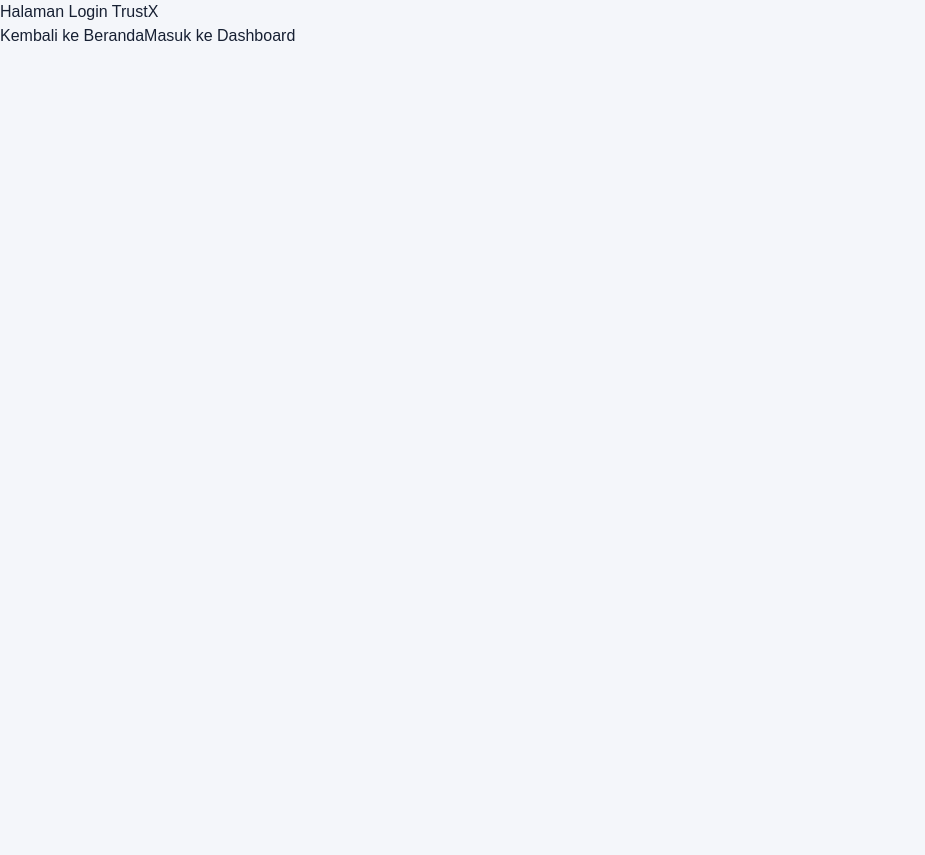
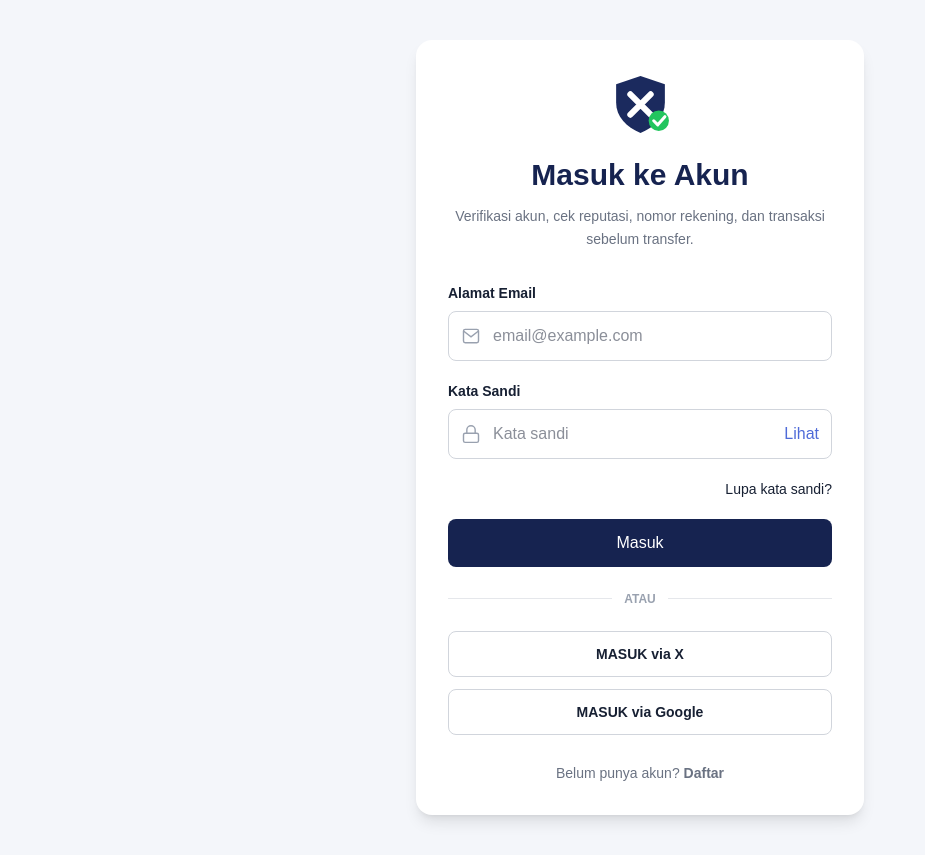
Before and after one commit to revalisa/trust_x, a Next.js app: page /login in a window 1280 px wide. Shown: the whole page, without its empty margins (0-925 px from the left). Before the commit the page ends 800 px from the top, so only its background shows below. Built offline with nearby package versions, Linux system fonts and the light colour scheme.

Commit message:
memperbarui halaman login

```diff
--- a/app/login/page.tsx
+++ b/app/login/page.tsx
@@ -1,21 +1,183 @@
+
 "use client";
 
-import { useRouter } from "next/navigation";
+import { useState, type FormEvent } from "react";
+import Image from "next/image";
+import Link from "next/link";
 
 export default function LoginPage() {
-  const router = useRouter();
+  const [showPassword, setShowPassword] = useState(false);
+  const [message, setMessage] = useState("");
+
+  function handleSubmit(event: FormEvent<HTMLFormElement>) {
+    event.preventDefault();
+
+    setMessage("Form login belum terhubung ke backend.");
+  }
 
   return (
-    <main>
-      <h1>Halaman Login TrustX</h1>
+    <main className="auth-main min-h-screen flex items-center justify-center bg-[#f4f6fa] px-4 py-10">
+      <div className="auth-card w-full max-w-md rounded-2xl bg-white p-8 shadow-lg">
 
-      <button onClick={() => router.push("/")}>
-        Kembali ke Beranda
-      </button>
+        <div className="auth-symbol mb-5 flex justify-center">
+          <Image
+            src="/assets/images/logo-trustx.svg"
+            alt="Logo TrustX"
+            width={65}
+            height={65}
+            priority
+          />
+        </div>
 
-      <button onClick={() => router.push("/dashboard")}>
-        Masuk ke Dashboard
-      </button>
+        <h1 className="text-center text-3xl font-bold text-[#162350]">
+          Masuk ke Akun
+        </h1>
+
+        <p className="section-intro mt-3 text-center text-sm leading-relaxed text-gray-500">
+          Verifikasi akun, cek reputasi, nomor rekening, dan transaksi
+          sebelum transfer.
+        </p>
+
+        <form
+          id="loginForm"
+          className="form-stack mt-8 space-y-5"
+          noValidate
+          onSubmit={handleSubmit}
+        >
+          <div className="field">
+            <label
+              htmlFor="loginEmail"
+              className="mb-2 block text-sm font-semibold text-[#172033]"
+            >
+              Alamat Email
+            </label>
+
+            <div className="auth-field flex items-center gap-3 rounded-lg border border-gray-300 px-3">
+              <svg
+                viewBox="0 0 24 24"
+                className="h-5 w-5 shrink-0 fill-none stroke-gray-400"
+                strokeWidth="1.7"
+                aria-hidden="true"
+              >
+                <rect x="3" y="4" width="18" height="16" rx="2" />
+                <path d="m3 6 9 7 9-7" />
+              </svg>
+
+              <input
+                type="email"
+                id="loginEmail"
+                name="email"
+                autoComplete="email"
+                required
+                placeholder="email@example.com"
+                className="w-full bg-transparent py-3 text-sm outline-none"
+              />
+            </div>
+          </div>
+
+          <div className="field">
+            <label
+              htmlFor="loginPassword"
+              className="mb-2 block text-sm font-semibold text-[#172033]"
+            >
+              Kata Sandi
+            </label>
+
+            <div className="auth-field flex items-center gap-3 rounded-lg border border-gray-300 px-3">
+              <svg
+                viewBox="0 0 24 24"
+                className="h-5 w-5 shrink-0 fill-none stroke-gray-400"
+                strokeWidth="1.7"
+                aria-hidden="true"
+              >
+                <rect x="3" y="11" width="18" height="11" rx="2" />
+                <path d="M7 11V7a5 5 0 0 1 10 0v4" />
+              </svg>
+
+              <input
+                type={showPassword ? "text" : "password"}
+                id="loginPassword"
+                name="password"
+                autoComplete="current-password"
+                required
+                placeholder="Kata sandi"
+                className="w-full bg-transparent py-3 text-sm outline-none"
+              />
+
+              <button
+                type="button"
+                onClick={() => setShowPassword(!showPassword)}
+                className="text-sm font-semibold text-[#4f6bd8]"
+                aria-label={
+                  showPassword
+                    ? "Sembunyikan kata sandi"
+                    : "Tampilkan kata sandi"
+                }
+              >
+                {showPassword ? "Sembunyi" : "Lihat"}
+              </button>
+            </div>
+          </div>
+
+          <p className="auth-hint text-right text-sm">
+            <Link
+              href="/lupa-password"
+              className="font-medium text-[#4f6bd8] hover:underline"
+            >
+              Lupa kata sandi?
+            </Link>
+          </p>
+
+          {message && (
+            <p
+              id="loginMessage"
+              role="alert"
+              className="text-sm text-red-600"
+            >
+              {message}
+            </p>
+          )}
+
+          <button
+            type="submit"
+            className="check-btn w-full rounded-lg bg-[#162350] py-3 font-semibold text-white transition hover:bg-[#22346b]"
+          >
+            Masuk
+          </button>
+        </form>
+
+        <div className="socials-sep my-6 flex items-center gap-3 text-xs font-semibold text-gray-400">
+          <span className="h-px flex-1 bg-gray-200" />
+          ATAU
+          <span className="h-px flex-1 bg-gray-200" />
+        </div>
+
+        <div className="socials space-y-3">
+          <a
+            href="https://fahrezitolani.pythonanywhere.com/api/akun/oauth/x/start/"
+            className="btn out flex w-full justify-center rounded-lg border border-gray-300 py-3 text-sm font-semibold text-[#162350] transition hover:bg-gray-50"
+          >
+            MASUK via X
+          </a>
+
+          <a
+            href="https://fahrezitolani.pythonanywhere.com/api/akun/oauth/google/start/"
+            className="btn out flex w-full justify-center rounded-lg border border-gray-300 py-3 text-sm font-semibold text-[#162350] transition hover:bg-gray-50"
+          >
+            MASUK via Google
+          </a>
+        </div>
+
+        <p className="auth-switch mt-7 text-center text-sm text-gray-500">
+          Belum punya akun?{" "}
+          <Link
+            href="/daftar"
+            className="font-semibold text-[#4f6bd8] hover:underline"
+          >
+            Daftar
+          </Link>
+        </p>
+      </div>
     </main>
   );
 }
```
